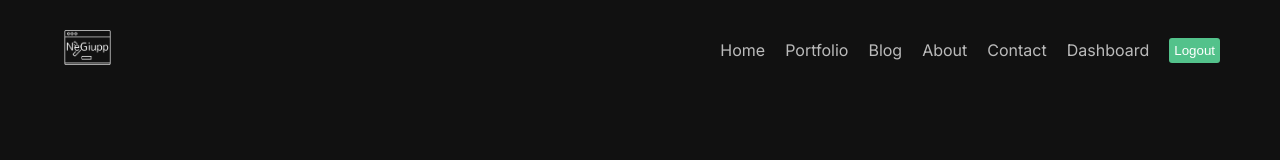
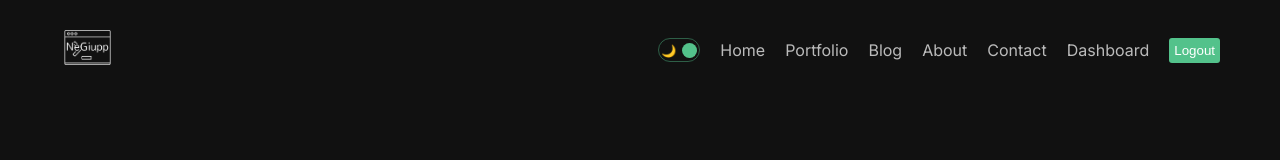
Before and after one commit to juansesu3/my-page, a Next.js app: page / in a window 1280 px wide. Shown: the top 160 px of the page. Built offline with nearby package versions, Linux system fonts and the light colour scheme.

Commit message:
finished with dar mode and starting with next.js data fetchiing

```diff
--- a/src/app/globals.css
+++ b/src/app/globals.css
@@ -17,6 +17,21 @@ a {
   color: inherit;
 }
 
+.theme {
+  transition: 1s all;
+}
+
+.light {
+  background-color: white;
+  color: #111;
+}
+
+.dark {
+  background-color: #111;
+  color: #bbb;
+
+}
+
 .container {
   max-width: 1366px;
   min-height: 100vh;
--- a/src/app/layout.js
+++ b/src/app/layout.js
@@ -2,6 +2,7 @@ import NavBar from "@/components/navbar/NavBar";
 import "./globals.css";
 import { Inter, Roboto, Poppins } from "next/font/google";
 import Footer from "@/components/footer/Footer";
+import { ThemeProvider } from "../context/ThemeContext";
 
 const inter = Inter({ subsets: ["latin"] });
 
@@ -14,11 +15,13 @@ export default function RootLayout({ children }) {
   return (
     <html lang="en">
       <body className={inter.className}>
-        <div className="container">
-          <NavBar />
-          {children}
-          <Footer />
-        </div>
+        <ThemeProvider>
+          <div className="container">
+            <NavBar />
+            {children}
+            <Footer />
+          </div>
+        </ThemeProvider>
       </body>
     </html>
   );
--- /dev/null
+++ b/src/components/DarkModeToggle/DarkModetoggle.jsx
@@ -0,0 +1,22 @@
+"use client"
+
+import React, { useContext } from "react";
+import styles from "./darkModeToggle.module.css";
+import { ThemeContext } from "../../context/ThemeContext";
+
+
+const DarkModeToggle = () => {
+  const { toggle,mode } = useContext(ThemeContext);
+  return (
+    <div className={styles.container} onClick={toggle}>
+      <div className={styles.icon}>🌙</div>
+      <div className={styles.icon}>🔆</div>
+      <div
+        className={styles.ball}
+        style={mode === "light" ? { left: "2px" } : { right: "2px" }}
+      />
+    </div>
+  );
+};
+
+export default DarkModeToggle;
--- /dev/null
+++ b/src/components/DarkModeToggle/darkModeToggle.module.css
@@ -0,0 +1,24 @@
+.container{
+  width: 42px;
+  height: 24px;
+  border: 1.5px solid #53c28b70;
+  border-radius: 30px;
+  display: flex;
+  align-items: center;
+  justify-content: space-between;
+  padding: 2px;
+  position: relative;
+  cursor: pointer;
+}
+
+.icon{
+  font-size: 12px;
+}
+
+.ball{
+  width: 15px;
+  height: 15px;
+  background-color: #53c28b;
+  border-radius: 50%;
+  position: absolute;
+}
--- a/src/components/navbar/NavBar.jsx
+++ b/src/components/navbar/NavBar.jsx
@@ -1,9 +1,10 @@
 "use client";
 import Link from "next/link";
 import React from "react";
-import styles from './page.module.css';
+import styles from "./page.module.css";
 import Image from "next/image";
-import Logo from "../../../public/negiupp-hi.png"
+import Logo from "../../../public/negiupp-hi.png";
+import DarkModetoggle from "../DarkModeToggle/DarkModetoggle";
 
 const links = [
   {
@@ -40,16 +41,19 @@ const links = [
 
 const NavBar = () => {
   return (
-    <div  className={styles.container}>
-      <Link href={"/"} className={styles.logo}><Image width={55} height={35} src={Logo} alt="img-logo"/></Link>
-      <div  className={styles.links}>
+    <div className={styles.container}>
+      <Link href={"/"} className={styles.logo}>
+        <Image width={55} height={35} src={Logo} alt="img-logo" />
+      </Link>
+      <div className={styles.links}>
+        <DarkModetoggle />
         {links.map((link) => (
           <Link key={link.slug} href={`${link.url}`}>
             {link.title}
           </Link>
         ))}
         <button
-        className={styles.logout}
+          className={styles.logout}
           onClick={() => {
             console.log("Logged out");
           }}
--- /dev/null
+++ b/src/context/ThemeContext.js
@@ -0,0 +1,19 @@
+"use client";
+
+import { createContext, useState } from "react";
+
+export const ThemeContext = createContext();
+
+export const ThemeProvider = ({ children }) => {
+  const [mode, setMode] = useState("dark");
+
+  const toggle = () => {
+    setMode((prev) => (prev === "dark" ? "light" : "dark"));
+  };
+
+  return (
+    <ThemeContext.Provider value={{ toggle, mode }}>
+      <div className={`theme ${mode}`}>{children}</div>
+    </ThemeContext.Provider>
+  );
+};
```
